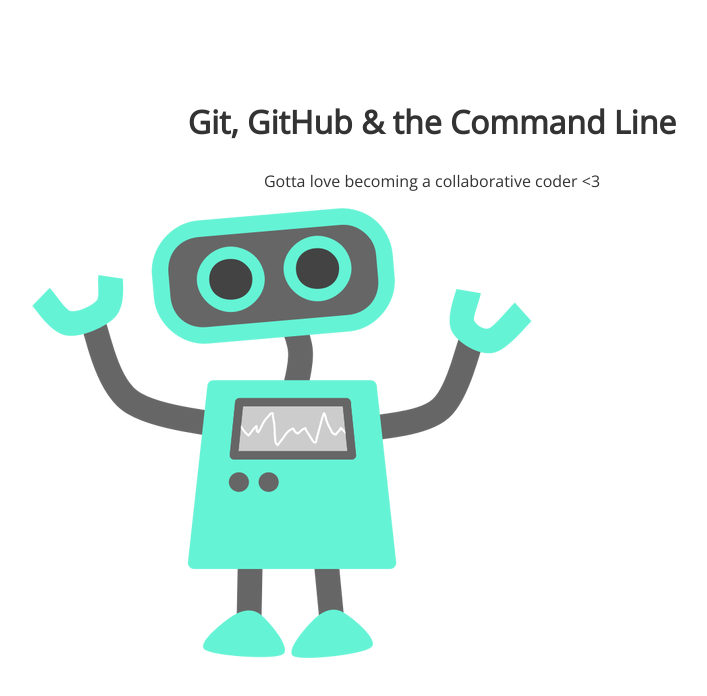
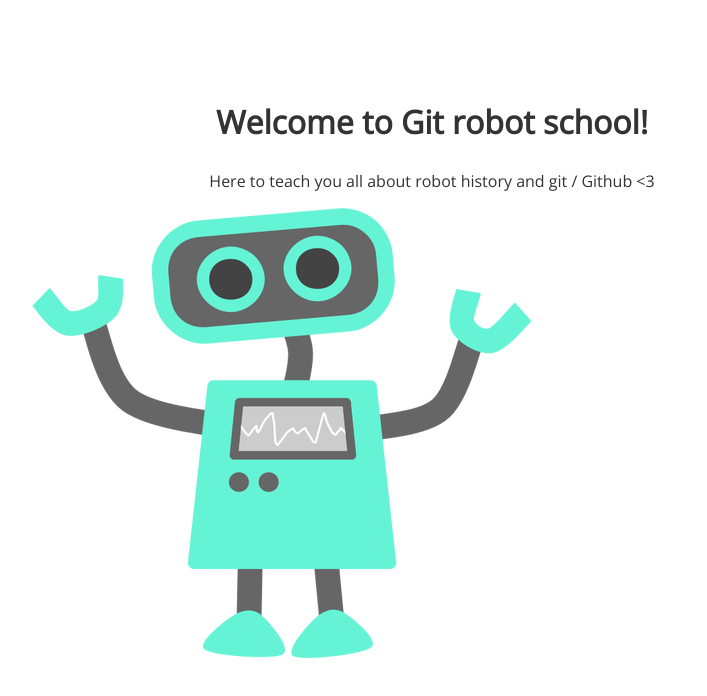
Before and after one commit to MEINNASTIE/105-project, a plain HTML site: page index.html in a window 1280 px wide. Shown: the whole page, without its empty margins (208-915 px from the left). Drawn offline with nearby package versions, Linux system fonts and the light colour scheme.

Commit message:
changed main sentences

```diff
--- a/index.html
+++ b/index.html
@@ -8,8 +8,8 @@
 </head>
 <body>
 	<section>
-		<h1>Git, GitHub & the Command Line</h1>
-		<p>Gotta love becoming a collaborative coder <3</p>
+		<h1>Welcome to Git robot school!</h1>
+		<p>Here to teach you all about robot history and git / Github <3</p>
 		<img src="img/happy-blue-robot.png">
 	</section>
 </body>
```
